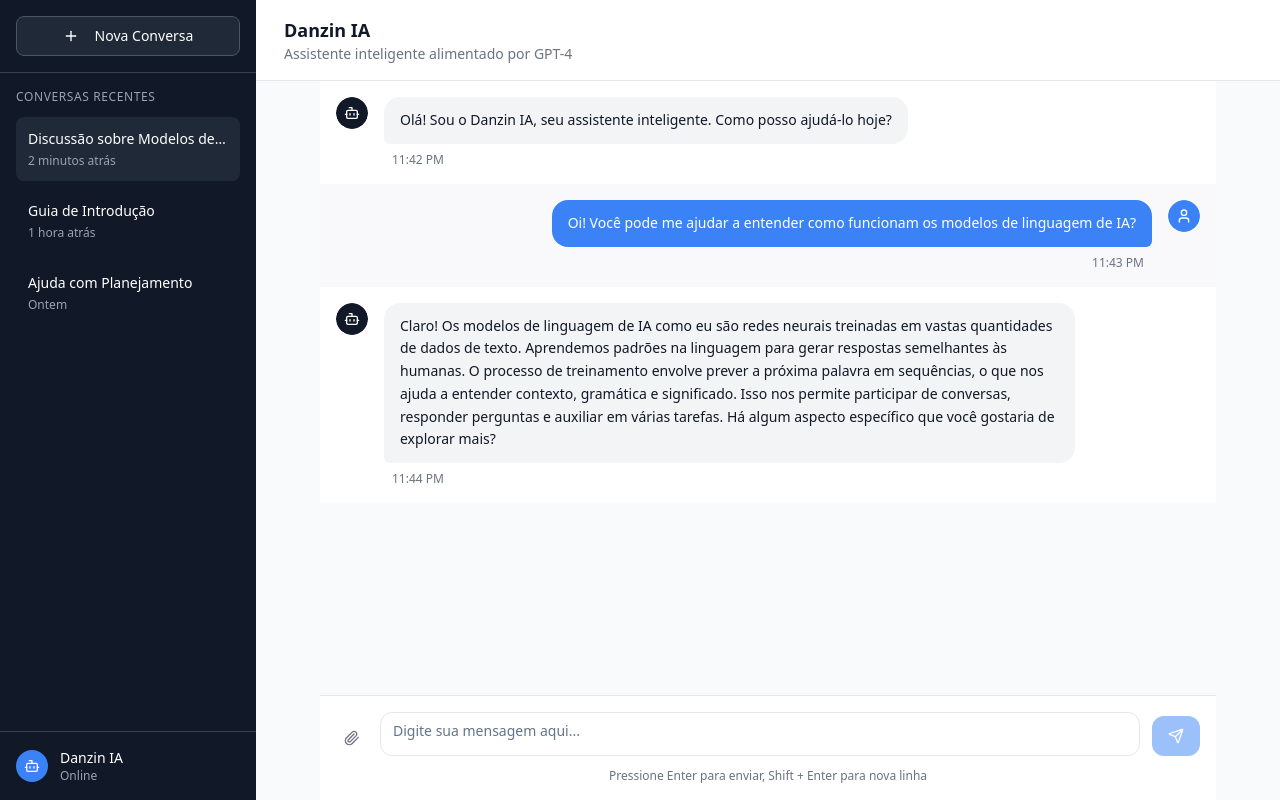
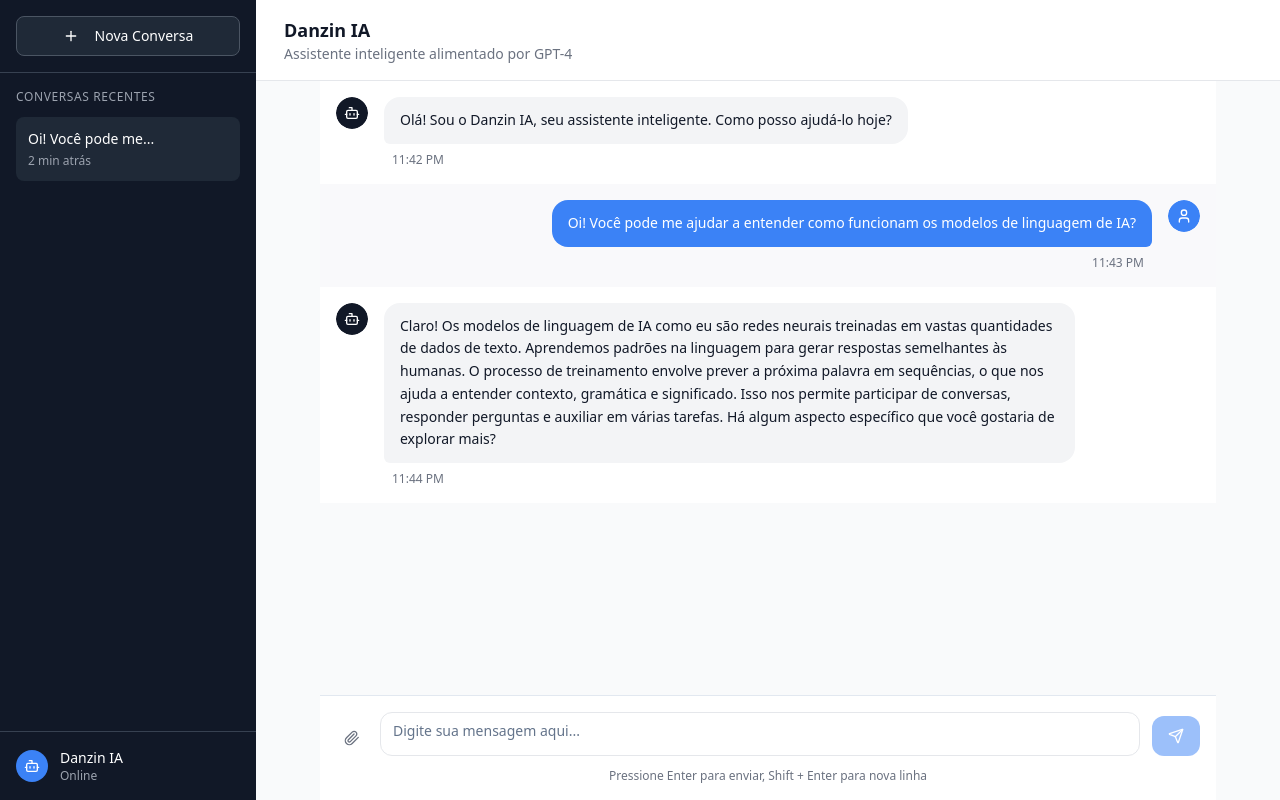
Before and after one commit to Danzinxit/iadanzin, a React (Vite) app: page / in a window 1280 px wide. Built offline with nearby package versions, Linux system fonts and the light colour scheme.

Commit message:
Fix: Implement functional recent conversations
Implement functional recent conversations, instead of the static ones.

```diff
--- /dev/null
+++ b/src/components/ConversationHistory.tsx
@@ -0,0 +1,109 @@
+
+import React from 'react';
+import { Button } from '@/components/ui/button';
+import { Trash2 } from 'lucide-react';
+
+interface Message {
+  id: string;
+  content: string;
+  isUser: boolean;
+  timestamp: Date;
+}
+
+interface Conversation {
+  id: string;
+  title: string;
+  messages: Message[];
+  lastUpdated: Date;
+}
+
+interface ConversationHistoryProps {
+  conversations: Conversation[];
+  currentConversationId: string;
+  onSwitchConversation: (id: string) => void;
+  onDeleteConversation: (id: string) => void;
+}
+
+const ConversationHistory = ({
+  conversations,
+  currentConversationId,
+  onSwitchConversation,
+  onDeleteConversation
+}: ConversationHistoryProps) => {
+  const formatTimeAgo = (date: Date) => {
+    const now = new Date();
+    const diffInMinutes = Math.floor((now.getTime() - date.getTime()) / (1000 * 60));
+
+    if (diffInMinutes < 1) return 'Agora';
+    if (diffInMinutes < 60) return `${diffInMinutes} min atrás`;
+
+    const diffInHours = Math.floor(diffInMinutes / 60);
+    if (diffInHours < 24) return `${diffInHours}h atrás`;
+
+    const diffInDays = Math.floor(diffInHours / 24);
+    if (diffInDays === 1) return 'Ontem';
+    if (diffInDays < 7) return `${diffInDays} dias atrás`;
+
+    return date.toLocaleDateString('pt-BR');
+  };
+
+  const generateTitle = (messages: Message[]) => {
+    const firstUserMessage = messages.find(msg => msg.isUser);
+    if (firstUserMessage) {
+      const words = firstUserMessage.content.split(' ').slice(0, 4);
+      return words.join(' ') + (firstUserMessage.content.split(' ').length > 4 ? '...' : '');
+    }
+    return 'Nova Conversa';
+  };
+
+  const sortedConversations = [...conversations].sort((a, b) =>
+    b.lastUpdated.getTime() - a.lastUpdated.getTime()
+  );
+
+  return (
+    <div className="flex-1 overflow-y-auto p-4">
+      <div className="space-y-2">
+        <div className="text-xs text-gray-400 uppercase tracking-wider font-medium mb-3">
+          Conversas Recentes
+        </div>
+        {sortedConversations.map((conversation) => (
+          <div
+            key={conversation.id}
+            className={`group relative p-3 rounded-lg cursor-pointer transition-colors ${
+              conversation.id === currentConversationId
+                ? 'bg-gray-800'
+                : 'hover:bg-gray-800'
+            }`}
+            onClick={() => onSwitchConversation(conversation.id)}
+          >
+            <div className="flex items-start justify-between">
+              <div className="flex-1 min-w-0">
+                <div className="text-sm font-medium truncate">
+                  {generateTitle(conversation.messages)}
+                </div>
+                <div className="text-xs text-gray-400 mt-1">
+                  {formatTimeAgo(conversation.lastUpdated)}
+                </div>
+              </div>
+              {conversations.length > 1 && (
+                <Button
+                  variant="ghost"
+                  size="sm"
+                  className="opacity-0 group-hover:opacity-100 transition-opacity p-1 h-auto w-auto ml-2 text-gray-400 hover:text-red-400"
+                  onClick={(e) => {
+                    e.stopPropagation();
+                    onDeleteConversation(conversation.id);
+                  }}
+                >
+                  <Trash2 size={14} />
+                </Button>
+              )}
+            </div>
+          </div>
+        ))}
+      </div>
+    </div>
+  );
+};
+
+export default ConversationHistory;
--- a/src/pages/Index.tsx
+++ b/src/pages/Index.tsx
@@ -3,6 +3,7 @@ import React, { useState, useRef, useEffect } from 'react';
 import ChatMessage from '@/components/ChatMessage';
 import MessageInput from '@/components/MessageInput';
 import TypingIndicator from '@/components/TypingIndicator';
+import ConversationHistory from '@/components/ConversationHistory';
 import { Button } from '@/components/ui/button';
 import { Bot, Plus, Menu } from 'lucide-react';
 
@@ -13,8 +14,20 @@ interface Message {
   timestamp: Date;
 }
 
+interface Conversation {
+  id: string;
+  title: string;
+  messages: Message[];
+  lastUpdated: Date;
+}
+
 const Index = () => {
-  const [messages, setMessages] = useState<Message[]>([
+  const [conversations, setConversations] = useState<Conversation[]>([
+    {
+      id: '1',
+      title: 'Discussão sobre Modelos de IA',
+      lastUpdated: new Date(Date.now() - 120000),
+      messages: [
         {
           id: '1',
           content: "Olá! Sou o Danzin IA, seu assistente inteligente. Como posso ajudá-lo hoje?",
@@ -33,10 +46,16 @@ const Index = () => {
           isUser: false,
           timestamp: new Date(Date.now() - 30000)
         }
+      ]
+    }
   ]);
 
+  const [currentConversationId, setCurrentConversationId] = useState<string>('1');
   const [isTyping, setIsTyping] = useState(false);
   const messagesEndRef = useRef<HTMLDivElement>(null);
+
+  const currentConversation = conversations.find(conv => conv.id === currentConversationId);
+  const currentMessages = currentConversation?.messages || [];
 
   const scrollToBottom = () => {
     messagesEndRef.current?.scrollIntoView({ behavior: 'smooth' });
@@ -44,7 +63,7 @@ const Index = () => {
 
   useEffect(() => {
     scrollToBottom();
-  }, [messages, isTyping]);
+  }, [currentMessages, isTyping]);
 
   const handleSendMessage = async (content: string) => {
     const userMessage: Message = {
@@ -54,7 +73,17 @@ const Index = () => {
       timestamp: new Date()
     };
 
-    setMessages(prev => [...prev, userMessage]);
+    // Atualizar a conversa atual com a nova mensagem
+    setConversations(prev => prev.map(conv =>
+      conv.id === currentConversationId
+        ? {
+            ...conv,
+            messages: [...conv.messages, userMessage],
+            lastUpdated: new Date()
+          }
+        : conv
+    ));
+
     setIsTyping(true);
 
     // Simula o delay de resposta da IA
@@ -66,18 +95,63 @@ const Index = () => {
         timestamp: new Date()
       };
 
-      setMessages(prev => [...prev, aiResponse]);
+      setConversations(prev => prev.map(conv =>
+        conv.id === currentConversationId
+          ? {
+              ...conv,
+              messages: [...conv.messages, aiResponse],
+              lastUpdated: new Date()
+            }
+          : conv
+      ));
       setIsTyping(false);
     }, 1500 + Math.random() * 2000);
   };
 
   const startNewChat = () => {
-    setMessages([{
+    const newConversation: Conversation = {
+      id: Date.now().toString(),
+      title: 'Nova Conversa',
+      lastUpdated: new Date(),
+      messages: [{
         id: Date.now().toString(),
         content: "Olá! Sou o Danzin IA, seu assistente inteligente. Como posso ajudá-lo hoje?",
         isUser: false,
         timestamp: new Date()
-    }]);
+      }]
+    };
+
+    setConversations(prev => [newConversation, ...prev]);
+    setCurrentConversationId(newConversation.id);
+  };
+
+  const switchConversation = (conversationId: string) => {
+    setCurrentConversationId(conversationId);
+  };
+
+  const deleteConversation = (conversationId: string) => {
+    setConversations(prev => {
+      const filtered = prev.filter(conv => conv.id !== conversationId);
+      if (conversationId === currentConversationId && filtered.length > 0) {
+        setCurrentConversationId(filtered[0].id);
+      } else if (filtered.length === 0) {
+        // Se não há mais conversas, criar uma nova
+        const newConv: Conversation = {
+          id: Date.now().toString(),
+          title: 'Nova Conversa',
+          lastUpdated: new Date(),
+          messages: [{
+            id: Date.now().toString(),
+            content: "Olá! Sou o Danzin IA, seu assistente inteligente. Como posso ajudá-lo hoje?",
+            isUser: false,
+            timestamp: new Date()
+          }]
+        };
+        setCurrentConversationId(newConv.id);
+        return [newConv];
+      }
+      return filtered;
+    });
   };
 
   return (
@@ -94,25 +168,12 @@ const Index = () => {
           </Button>
         </div>
 
-        <div className="flex-1 overflow-y-auto p-4">
-          <div className="space-y-2">
-            <div className="text-xs text-gray-400 uppercase tracking-wider font-medium mb-3">
-              Conversas Recentes
-            </div>
-            <div className="p-3 bg-gray-800 rounded-lg cursor-pointer hover:bg-gray-700 transition-colors">
-              <div className="text-sm font-medium truncate">Discussão sobre Modelos de IA</div>
-              <div className="text-xs text-gray-400 mt-1">2 minutos atrás</div>
-            </div>
-            <div className="p-3 rounded-lg cursor-pointer hover:bg-gray-800 transition-colors">
-              <div className="text-sm font-medium truncate">Guia de Introdução</div>
-              <div className="text-xs text-gray-400 mt-1">1 hora atrás</div>
-            </div>
-            <div className="p-3 rounded-lg cursor-pointer hover:bg-gray-800 transition-colors">
-              <div className="text-sm font-medium truncate">Ajuda com Planejamento</div>
-              <div className="text-xs text-gray-400 mt-1">Ontem</div>
-            </div>
-          </div>
-        </div>
+        <ConversationHistory
+          conversations={conversations}
+          currentConversationId={currentConversationId}
+          onSwitchConversation={switchConversation}
+          onDeleteConversation={deleteConversation}
+        />
 
         <div className="p-4 border-t border-gray-700">
           <div className="flex items-center space-x-3">
@@ -145,7 +206,7 @@ const Index = () => {
         {/* Mensagens */}
         <div className="flex-1 overflow-y-auto">
           <div className="max-w-4xl mx-auto">
-            {messages.map((message) => (
+            {currentMessages.map((message) => (
               <ChatMessage
                 key={message.id}
                 message={message.content}
```
Lines whose indentation alone changed are shown as unchanged.
